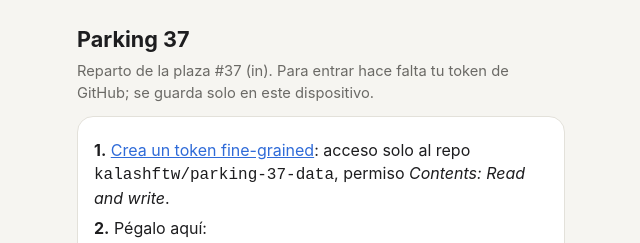
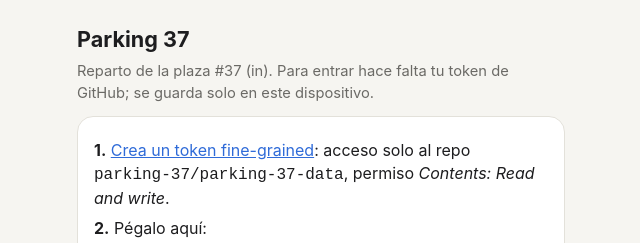
Before and after one commit to parking-37/parking-37, a plain HTML site: page index.html in a window 1280 px wide. Shown: the top 243 px of the page, 319-959 px from the left. Drawn offline with Linux system fonts and the light colour scheme.

Commit message:
Datos en la organización parking-37

```diff
--- a/index.html
+++ b/index.html
@@ -130,7 +130,7 @@
 import * as cambios from './cambios.js';
 
 // Dónde viven los datos (repo privado).
-const OWNER = 'kalashftw';
+const OWNER = 'parking-37';
 const REPO = 'parking-37-data';
 const CLAVE_TOKEN = 'parking37.token';
 const URL_TOKEN = 'https://github.com/settings/personal-access-tokens/new';
```
Also changed, not shown: README.md.
